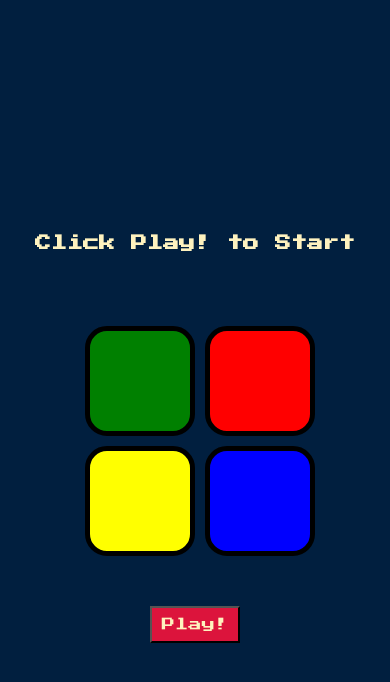
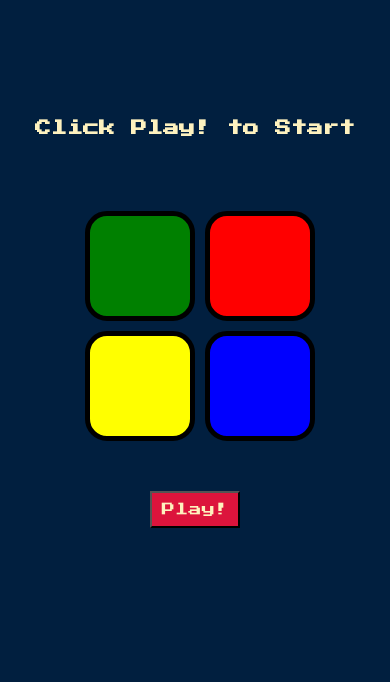
Before and after one commit to ayushtri/Simon, a plain HTML site: page index.html in a window 390 px wide. Drawn offline with nearby package versions, Linux system fonts and the light colour scheme.

Commit message:
Update styles.css

```diff
--- a/styles.css
+++ b/styles.css
@@ -55,8 +55,13 @@ body{
     background: crimson;
 }
 @media (max-width: 480px){
+    body{
+        align-items: center;
+        justify-content:flex-start;
+    }
     #level-title{
         font-size: 1rem;
+        margin-top: 30%;
         margin-bottom: 20%;
     }
     .container{
```
